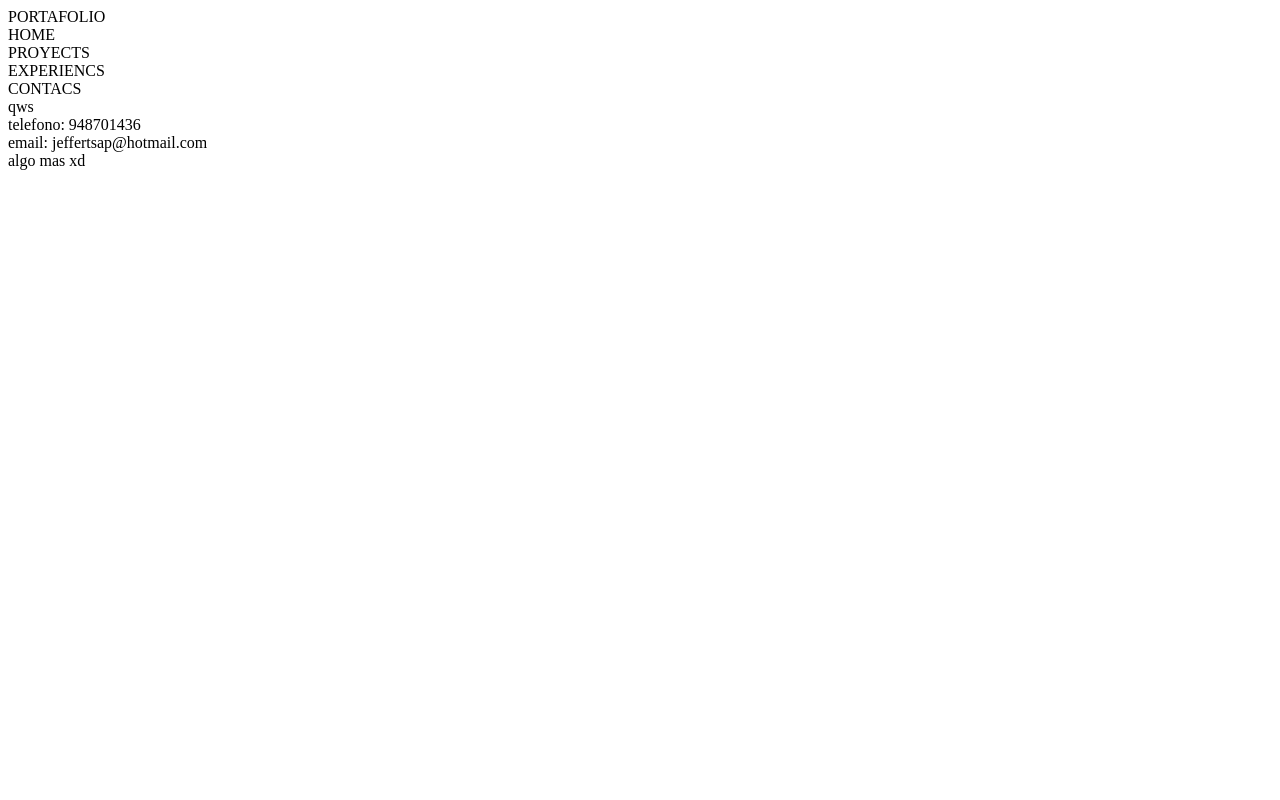
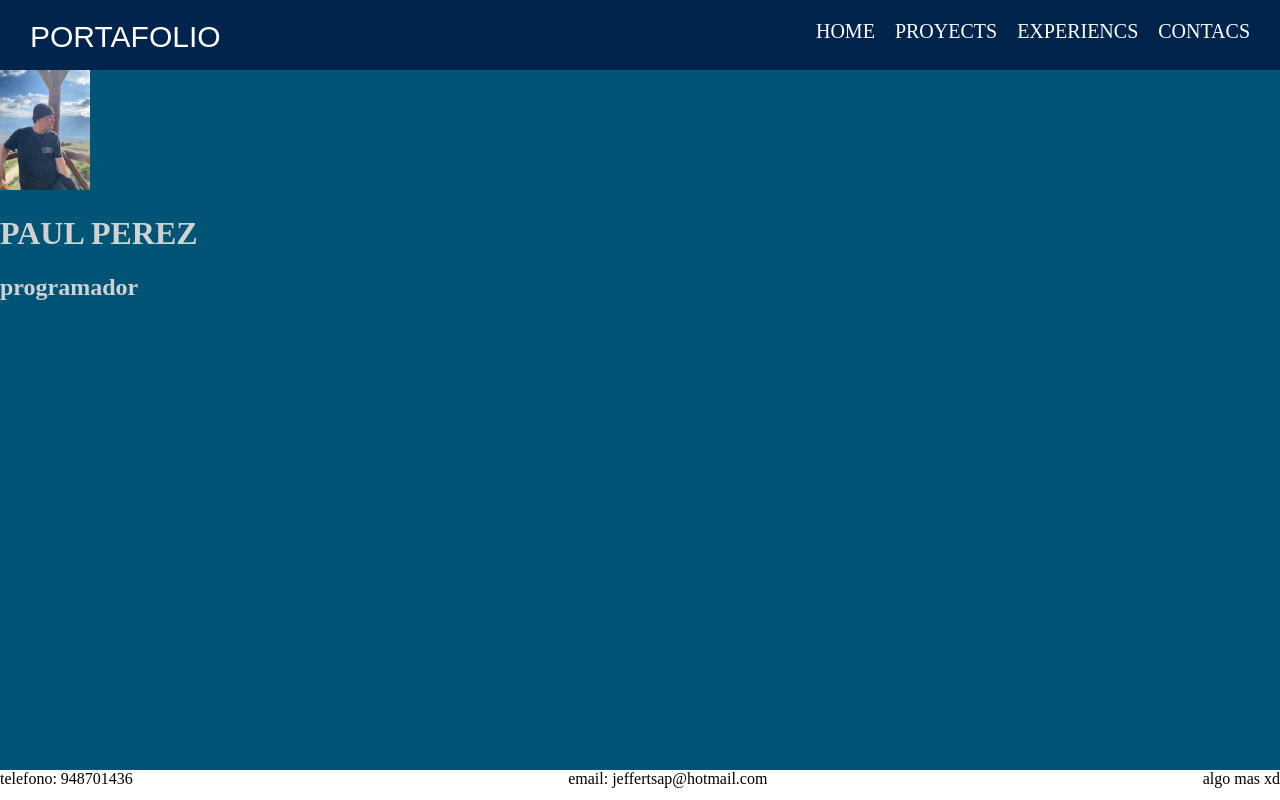
Before and after one commit to PaulPPS632/estudiando-git, a plain HTML site: page index.html in a window 1280 px wide. Drawn offline with Linux system fonts and the light colour scheme.

Commit message:
agrege estilos a el nav y backgraund color al main

```diff
--- a/index.html
+++ b/index.html
@@ -4,6 +4,7 @@
 <head>
     <meta charset="UTF-8" />
     <meta name="viewport" content="width=device-width, initial-scale=1.0" />
+    <link rel="stylesheet" href="style.css">
     <title>Document</title>
 </head>
 
@@ -11,7 +12,7 @@
     <header>
         <div class="container header-nav">
             <div class="logo">PORTAFOLIO</div>
-            <div class="container-nav">
+            <div class="container container-nav">
                 <div>HOME</div>
                 <div>PROYECTS</div>
                 <div>EXPERIENCS</div>
@@ -21,9 +22,9 @@
     </header>
     <main>
         <div class="container-main">
-            <div>qws</div>
-            <div></div>
-            <div></div>
+            <div class="container-imagen"><img src="mi foto.jpg" alt=""></div>
+            <div><h1>PAUL PEREZ</h1></div>
+            <div><h2>programador</h2></div>
         </div>
     </main>
     <footer>
--- a/style.css
+++ b/style.css
@@ -0,0 +1,40 @@
+body{
+    box-sizing: 0;
+    margin: 0;
+}
+.container{
+    display: flex;
+    flex-direction: row;
+    justify-content: space-between;
+    gap: 20px;
+}
+.header-nav{
+    background-color: rgb(1, 36, 77);
+    color: #fff;
+    font-size: 20px;
+    padding: 20px 30px;
+    height: 30px;
+}
+.container-nav {
+    height: 100%;
+}
+.container-nav div:hover{
+    font-size: 23px;
+    cursor: pointer;
+}
+.logo{
+    font-size: 30px;
+    font-family: Arial, Helvetica, sans-serif;
+}
+.container-imagen{
+    width: 90px;
+}
+.container-imagen img{
+    width: 100%;
+}
+
+main{
+    height: calc(100vh - 100px);
+    background-color: rgb(1, 84, 117);
+    color: #d1d1d1;
+}
```
